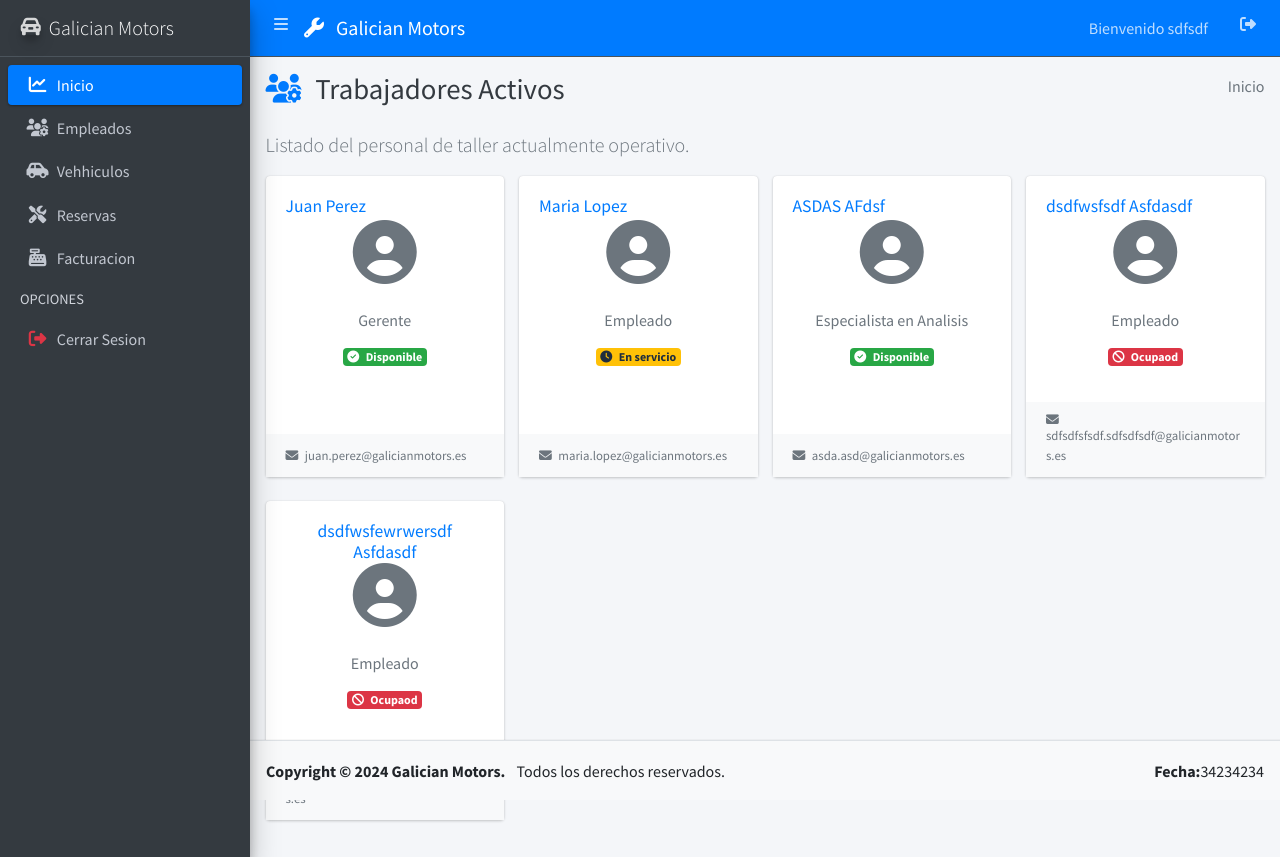
After one commit to PabloLnz/ProyectoFinal, a PHP site: template www/app/Views/indexTaller.view.php in a window 1280 px wide. The commit adds this page. Run offline with PHP 8.4, Linux system fonts and the light colour scheme; the template is opened without the code that fills it, so the values that code supplies are empty; some libraries are stand-ins or nearby versions.

Commit message:
Creacion de indexTaller con sus rutas

```diff
--- a/www/app/Controllers/ClientController.php
+++ b/www/app/Controllers/ClientController.php
@@ -18,6 +18,6 @@ class ClientController extends BaseController
     }
 
     public function login() {
-
+        header('Location: /indexTaller');
     }
 }
--- /dev/null
+++ b/www/app/Views/indexTaller.view.php
@@ -0,0 +1,285 @@
+<html lang="es">
+<head>
+    <meta charset="UTF-8">
+    <meta name="viewport" content="width=device-width, initial-scale=1.0">
+    <title>Galician Motors | Gestión de Empleados</title>
+
+    <!-- ADMINLTE Y FONT AWESOME (CDN) -->
+    <link rel="stylesheet" href="https://fonts.googleapis.com/css?family=Source+Sans+Pro:300,400,400i,700&display=fallback">
+    <link rel="stylesheet" href="https://cdnjs.cloudflare.com/ajax/libs/font-awesome/6.5.2/css/all.min.css">
+    <link rel="stylesheet" href="https://cdn.jsdelivr.net/npm/admin-lte@3.2/dist/css/adminlte.min.css">
+
+    <!-- ESTILOS PERSONALIZADOS -->
+    <style>
+        html, body {
+            height: 100%;
+        }
+
+        .ajuste-logo {
+            margin-right: 8px;
+        }
+
+        .main-sidebar .brand-link {
+            display: flex;
+            align-items: center;
+            justify-content: flex-start;
+        }
+
+        /* footer respecto al aside */
+        .footer-IndexTaller {
+            position: fixed;
+            right: 0;
+            bottom: 0;
+            left: 250px;
+            height: 60px;
+            width: calc(100% - 250px);
+            background: #f8f9fa;
+            border-top: 1px solid #dee2e6;
+            padding: .5rem 1rem;
+            box-shadow: 0 -1px 0 rgba(0,0,0,0.03);
+            transition: left 300ms ease, width 300ms ease;
+            display: flex;
+            align-items: center;
+            justify-content: space-between;
+        }
+
+        .content-wrapper {
+            padding-bottom: calc(60px + 1rem) !important;
+            transition: margin-left 300ms ease;
+        }
+
+        /* Cambia footer segun aside */
+        @media (min-width: 992px) {
+            body.sidebar-collapse .footer-IndexTaller {
+                left: 74px;
+                width: calc(100% - 74px);
+            }
+        }
+
+        /* footer al 100%*/
+        @media (max-width: 991.98px) {
+            .footer-IndexTaller {
+                left: 0;
+                width: 100%;
+            }
+        }
+    </style>
+</head>
+<body class="hold-transition sidebar-mini layout-footer-fixed">
+<!--WRRAPER-->
+<div class="wrapper">
+
+    <header class="main-header-wrapper">
+    <nav class="main-header navbar navbar-expand navbar-primary navbar-dark" role="navigation">
+        <ul class="navbar-nav">
+            <li class="nav-item">
+                <!-- Boton aside -->
+                <a class="nav-link" data-widget="pushmenu" href="#" role="button"><i class="fas fa-bars"></i></a>
+            </li>
+            <li class="nav-item d-none d-sm-inline-block">
+                <span class="navbar-brand">
+                    <i class="fas fa-wrench brand-icon ajuste-logo"></i> Galician Motors
+                </span>
+            </li>
+        </ul>
+
+        <ul class="navbar-nav ml-auto">
+            <!-- Nombre y cerrar sesion -->
+            <li class="nav-item">
+                <span class="nav-link">Bienvenido sdfsdf</span>
+            </li>
+            <li class="nav-item">
+                <a class="nav-link" data-widget="control-sidebar" data-slide="true" href="#" role="button" title="Cerrar Sesión">
+                    <i class="fas fa-sign-out-alt"></i>
+                </a>
+            </li>
+        </ul>
+    </nav>
+    </header>
+
+    <!-- ASIDE -->
+    <aside class="main-sidebar sidebar-dark-primary elevation-4">
+        <a href="#" class="brand-link">
+            <i class="fas fa-car-alt brand-image img-circle elevation-3" style="opacity: 0.8"></i>
+            <span class="brand-text font-weight-light">Galician Motors</span>
+        </a>
+
+        <div class="sidebar">
+            <nav class="mt-2">
+                <ul class="nav nav-pills nav-sidebar flex-column" data-widget="treeview" role="menu" data-accordion="false">
+                    <li class="nav-item">
+                        <a href="#" class="nav-link active">
+                            <i class="nav-icon fas fa-chart-line"></i>
+                            <p>Inicio</p>
+                        </a>
+                    </li>
+                    <li class="nav-item">
+                        <a href="#" class="nav-link">
+                            <i class="nav-icon fas fa-users-cog"></i>
+                            <p>Empleados</p>
+                        </a>
+                    </li>
+                    <li class="nav-item">
+                        <a href="#" class="nav-link">
+                            <i class="nav-icon fas fa-car-side"></i>
+                            <p>Vehhiculos</p>
+                        </a>
+                    </li>
+                    <li class="nav-item">
+                        <a href="#" class="nav-link">
+                            <i class="nav-icon fas fa-tools"></i>
+                            <p>Reservas</p>
+                        </a>
+                    </li>
+                    <li class="nav-item">
+                        <a href="#" class="nav-link">
+                            <i class="nav-icon fas fa-cash-register"></i>
+                            <p>Facturacion</p>
+                        </a>
+                    </li>
+                    <li class="nav-header">OPCIONES</li>
+                    <li class="nav-item">
+                        <a href="#" class="nav-link">
+                            <i class="nav-icon fas fa-sign-out-alt text-danger"></i>
+                            <p>Cerrar Sesion</p>
+                        </a>
+                    </li>
+                </ul>
+            </nav>
+        </div>
+    </aside>
+
+    <!-- MAIN -->
+    <main class="content-wrapper" role="main">
+        <!-- Título y Breadcrumb -->
+        <div class="content-header">
+            <div class="container-fluid">
+                <div class="row mb-2">
+                    <div class="col-sm-6">
+                        <h1 class="m-0 text-dark"><i class="fas fa-users-cog mr-2 text-primary"></i> Trabajadores Activos</h1>
+                    </div>
+                    <div class="col-sm-6">
+                        <ol class="breadcrumb float-sm-right">
+                            <li class="breadcrumb-item active">Inicio</li>
+                        </ol>
+                    </div>
+                </div>
+            </div>
+        </div>
+
+        <!-- Lista empl temp-->
+        <section class="content">
+            <div class="container-fluid">
+                <p class="lead text-secondary">Listado del personal de taller actualmente operativo.</p>
+
+                <div class="row">
+                    <!--EMPLEADO 1-->
+                    <div class="col-12 col-sm-6 col-lg-4 col-xl-3 mb-4">
+                        <div class="card cards-empleados h-100 border-primary">
+                            <div class="card-body text-center">
+                                <h5 class="card-title text-primary">Juan Perez</h5>
+                                <div class="mx-auto my-4">
+                                    <i class="fas fa-user-circle fa-4x text-secondary"></i>
+                                </div>
+                                <p class="card-text text-muted">Gerente</p>
+                                <span class="badge bg-success"><i class="fas fa-check-circle mr-1"></i> Disponible</span>
+                            </div>
+                            <div class="card-footer bg-light">
+                                <small class="text-muted"><i class="fas fa-envelope mr-1"></i> juan.perez@galicianmotors.es</small>
+                            </div>
+                        </div>
+                    </div>
+
+                    <!--EMPLEADO 1-->
+                    <div class="col-12 col-sm-6 col-lg-4 col-xl-3 mb-4">
+                        <div class="card cards-empleados h-100 border-primary">
+                            <div class="card-body text-center">
+                                <h5 class="card-title text-primary">Maria Lopez</h5>
+                                <div class="mx-auto my-4">
+                                    <i class="fas fa-user-circle fa-4x text-secondary"></i>
+                                </div>
+                                <p class="card-text text-muted">Empleado</p>
+                                <span class="badge bg-warning text-dark"><i class="fas fa-clock mr-1"></i> En servicio</span>
+                            </div>
+                            <div class="card-footer bg-light">
+                                <small class="text-muted"><i class="fas fa-envelope mr-1"></i> maria.lopez@galicianmotors.es</small>
+                            </div>
+                        </div>
+                    </div>
+
+                    <!--EMPLEADO 3-->
+                    <div class="col-12 col-sm-6 col-lg-4 col-xl-3 mb-4">
+                        <div class="card cards-empleados h-100 border-primary">
+                            <div class="card-body text-center">
+                                <h5 class="card-title text-primary">ASDAS AFdsf</h5>
+                                <div class="mx-auto my-4">
+                                    <i class="fas fa-user-circle fa-4x text-secondary"></i>
+                                </div>
+                                <p class="card-text text-muted">Especialista en Analisis</p>
+                                <span class="badge bg-success"><i class="fas fa-check-circle mr-1"></i> Disponible</span>
+                            </div>
+                            <div class="card-footer bg-light">
+                                <small class="text-muted"><i class="fas fa-envelope mr-1"></i> asda.asd@galicianmotors.es</small>
+                            </div>
+                        </div>
+                    </div>
+
+                    <!--EMPLEADO 4-->
+                    <div class="col-12 col-sm-6 col-lg-4 col-xl-3 mb-4">
+                        <div class="card cards-empleados h-100 border-primary">
+                            <div class="card-body text-center">
+                                <h5 class="card-title text-primary">dsdfwsfsdf Asfdasdf</h5>
+                                <div class="mx-auto my-4">
+                                    <i class="fas fa-user-circle fa-4x text-secondary"></i>
+                                </div>
+                                <p class="card-text text-muted">Empleado</p>
+                            <span class="badge bg-danger text-dark"><i class="fas fa-ban mr-1"></i> Ocupaod</span>
+                            </div>
+                            <div class="card-footer bg-light">
+                                <small class="text-muted"><i class="fas fa-envelope mr-1"></i> sdfsdfsfsdf.sdfsdfsdf@galicianmotors.es</small>
+                            </div>
+                        </div>
+                    </div>
+                     <!--EMPLEADO 5-->
+                    <div class="col-12 col-sm-6 col-lg-4 col-xl-3 mb-4">
+                        <div class="card cards-empleados h-100 border-primary">
+                            <div class="card-body text-center">
+                                <h5 class="card-title text-primary">dsdfwsfewrwersdf Asfdasdf</h5>
+                                <div class="mx-auto my-4">
+                                    <i class="fas fa-user-circle fa-4x text-secondary"></i>
+                                </div>
+                                <p class="card-text text-muted">Empleado</p>
+                            <span class="badge bg-danger text-dark"><i class="fas fa-ban mr-1"></i> Ocupaod</span>
+                            </div>
+                            <div class="card-footer bg-light">
+                                <small class="text-muted"><i class="fas fa-envelope mr-1"></i> sdfsdfsfsdf.sdfsdfsdf@galicianmotors.es</small>
+                            </div>
+                        </div>
+                    </div>
+                </div>
+            </div>
+        </section>
+    </main>
+
+    <!-- FOOTER -->
+    <footer class="footer-IndexTaller" role="contentinfo">
+        <div>
+            <strong>Copyright &copy; 2024 Galician Motors.</strong>
+            <span class="ml-2">Todos los derechos reservados.</span>
+        </div>
+
+        <div class="d-none d-sm-inline-block">
+            <b>Fecha:</b>34234234
+        </div>
+    </footer>
+
+</div>
+
+
+<!--SCRIPTS-->
+<script src="https://cdnjs.cloudflare.com/ajax/libs/jquery/3.7.1/jquery.min.js"></script>
+<script src="https://cdn.jsdelivr.net/npm/bootstrap@4.6.2/dist/js/bootstrap.bundle.min.js"></script>
+<script src="https://cdn.jsdelivr.net/npm/admin-lte@3.2/dist/js/adminlte.min.js"></script>
+
+</body>
+</html>
--- a/www/app/Views/login.view.php
+++ b/www/app/Views/login.view.php
@@ -24,7 +24,7 @@
         <div class="cuerpo-tarjeta">
             <p class="mensaje-login">Iniciar sesión</p>
 
-            <form action="/" method="post">
+            <form method="post">
                 <div class="datos-login">
                     <input type="text" class="campo-texto" name="username" placeholder="Email" required>
                     <span class="icono-login">
```
Also changed, not shown: www/app/Controllers/TallerController.php (added, +15 -0 lines), www/app/Core/FrontController.php (+18 -0 lines).
